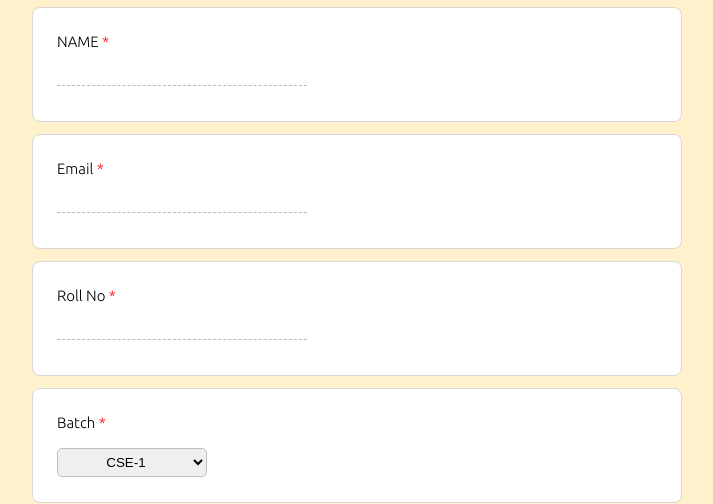
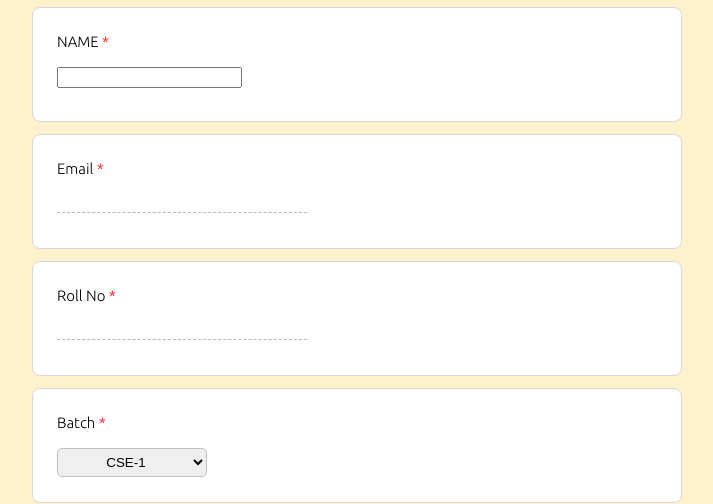
Before and after one commit to Mentalistv/WebDev, a plain HTML site: page index.html in a window 1280 px wide. Shown: the part 323-827 px from the top of the page, without its empty margins (283-996 px from the left). Drawn offline with Linux system fonts and the light colour scheme.

Commit message:
Update style.css

```diff
--- a/style.css
+++ b/style.css
@@ -49,7 +49,7 @@ body{
     height: 115px;
 }
 
-input[type=text], input[type=number], input[type=email]{
+input[type=texdt], input[type=number], input[type=email]{
     border: none;
     border-bottom: 1px dashed rgb(184, 184, 184);
     width: 250px;
```
